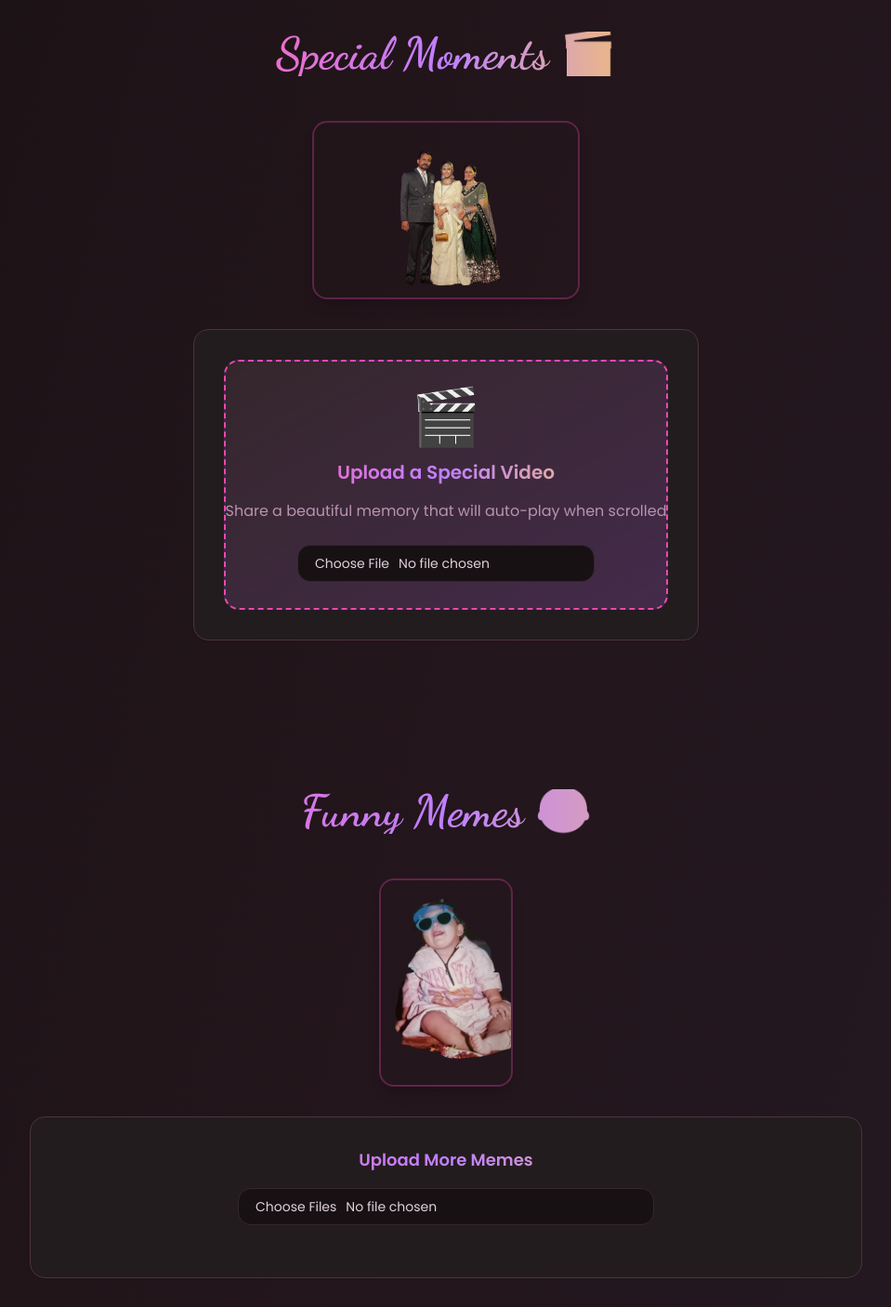
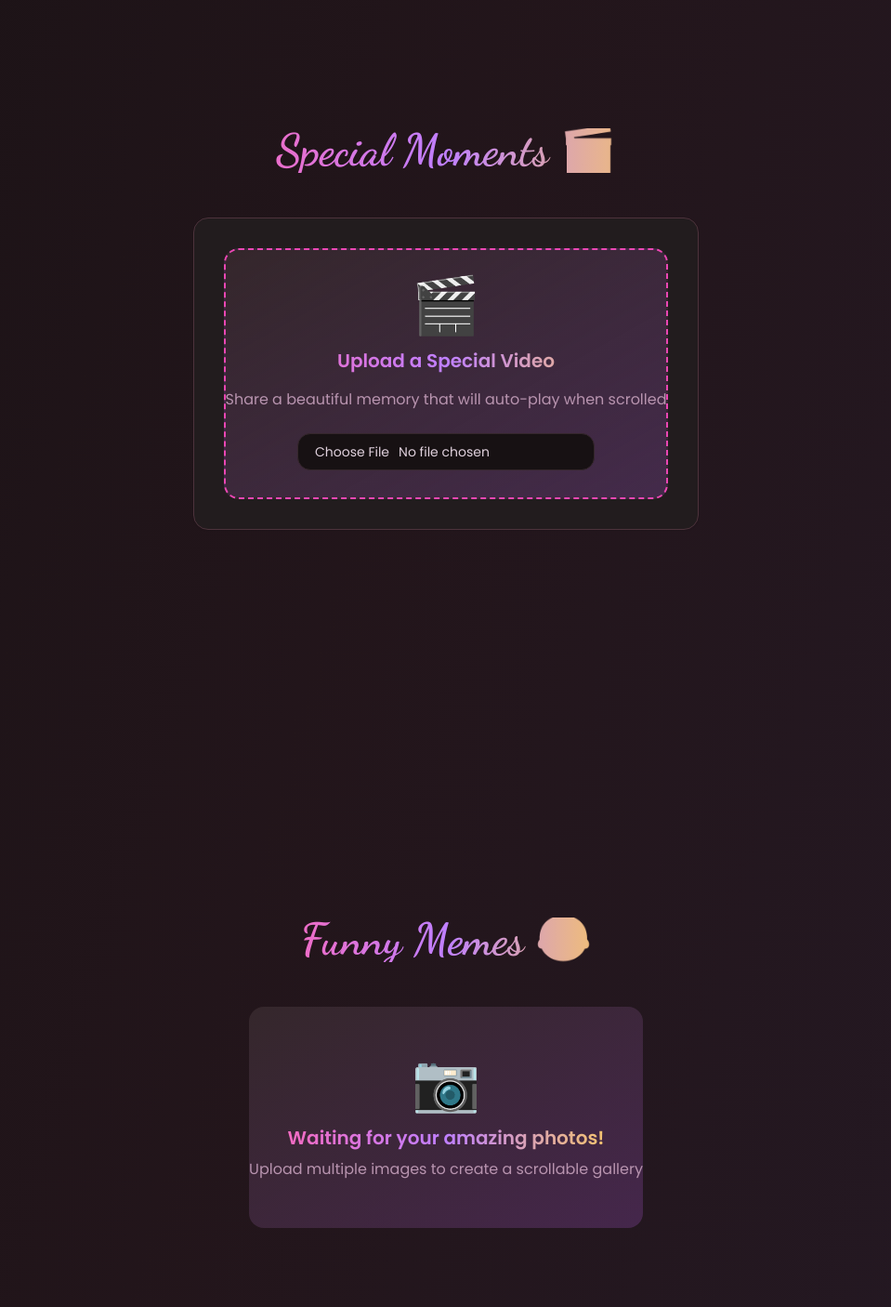
Before and after one commit to Manpreet3138/aman-didi-birthday-celebration, a React (Vite) app: page / in a window 1280 px wide. Shown: the part 1760-3166 px from the top of the page at 93% size, without its empty margins (160-1119 px from the left). Built offline with nearby package versions, Linux system fonts and the light colour scheme.

Commit message:
Remove special moment image and meme section
Removed the special moment image and the meme section.

```diff
--- a/src/components/PhotoGallery.tsx
+++ b/src/components/PhotoGallery.tsx
@@ -17,31 +17,6 @@ const PhotoGallery = ({ visibleSections, uploadedImages, onImageUpload }: PhotoG
         Funny Memes 😂
       </h2>
 
-      {/* Funny moments sticker */}
-      <div className={`flex justify-center mb-8 ${
-        visibleSections.has('section4') ? 'animate-slide-up animation-delay-200' : 'opacity-0'
-      }`}>
-        <img
-          src="/lovable-uploads/0058b61c-f766-49ff-a2b5-b2795bbaacbf.png"
-          alt="Funny moments"
-          className="w-36 h-48 md:w-42 md:h-56 object-cover rounded-2xl border-2 border-primary/30 shadow-lg hover:scale-105 transition-transform duration-300"
-        />
-      </div>
-
-      <Card className={`celebration-card p-8 mb-8 ${
-        visibleSections.has('section4') ? 'animate-slide-up animation-delay-300' : 'opacity-0'
-      }`}>
-        <div className="text-center mb-6">
-          <p className="text-lg birthday-text font-semibold mb-4">Upload More Memes</p>
-          <Input
-            type="file"
-            accept="image/*"
-            multiple
-            onChange={onImageUpload}
-            className="max-w-md mx-auto"
-          />
-        </div>
-      </Card>
 
       {uploadedImages.length > 0 && (
         <div className={`${
--- a/src/components/VideoSection.tsx
+++ b/src/components/VideoSection.tsx
@@ -18,16 +18,6 @@ const VideoSection = ({ visibleSections, uploadedVideo, videoRef, onVideoUpload
         Special Moments 🎬
       </h2>
 
-      {/* Special moments sticker */}
-      <div className={`flex justify-center mb-8 ${
-        visibleSections.has('gallery') ? 'animate-slide-up animation-delay-300' : 'opacity-0'
-      }`}>
-        <img
-          src="/lovable-uploads/154f73af-b3dd-4f09-a3a6-2a232d1ebd6c.png"
-          alt="Special family moments"
-          className="w-54 h-36 md:w-72 md:h-48 object-contain rounded-2xl border-2 border-primary/30 shadow-lg hover:scale-105 transition-transform duration-300"
-        />
-      </div>
 
       <Card className={`celebration-card p-8 ${
         visibleSections.has('gallery') ? 'animate-slide-up animation-delay-500' : 'opacity-0'
--- a/src/pages/Gallery.tsx
+++ b/src/pages/Gallery.tsx
@@ -6,19 +6,7 @@ interface GalleryProps {
 }
 
 const Gallery = ({ visibleSections }: GalleryProps) => {
-  // Default meme images
-  const defaultMemes = [
-    '/lovable-uploads/889669f0-046c-4ab7-957c-a54fc069465a.png',
-    '/lovable-uploads/0fa66439-17cf-427c-909e-2b591853e249.png',
-    '/lovable-uploads/3c1da0b6-b3b5-476f-971d-bfd9a243fe8f.png',
-    '/lovable-uploads/d70039e4-255c-4b02-a5de-42242093b960.png',
-    '/lovable-uploads/b49bd606-f6fe-4c65-aecd-9972bed53b6e.png',
-    '/lovable-uploads/3f7dceac-956e-4336-8b4c-6a9575794706.png',
-    '/lovable-uploads/d8c5e4d2-669f-46c0-9d34-4baf7efde17f.png',
-    '/lovable-uploads/9bd72442-5cd2-429c-8dbd-798a1b4e632f.png'
-  ];
-
-  const [uploadedImages, setUploadedImages] = useState<string[]>(defaultMemes);
+  const [uploadedImages, setUploadedImages] = useState<string[]>([]);
 
   const handleImageUpload = (event: React.ChangeEvent<HTMLInputElement>) => {
     const files = Array.from(event.target.files || []);
```
